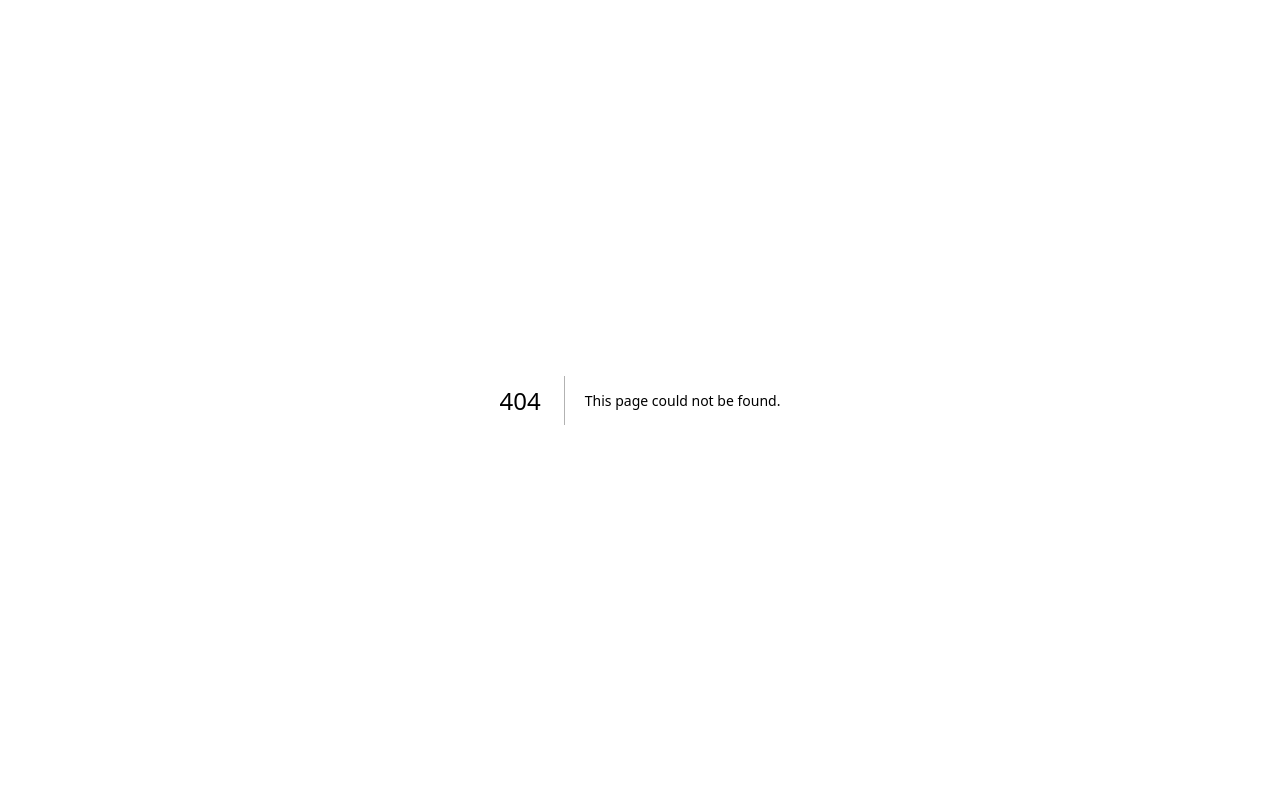
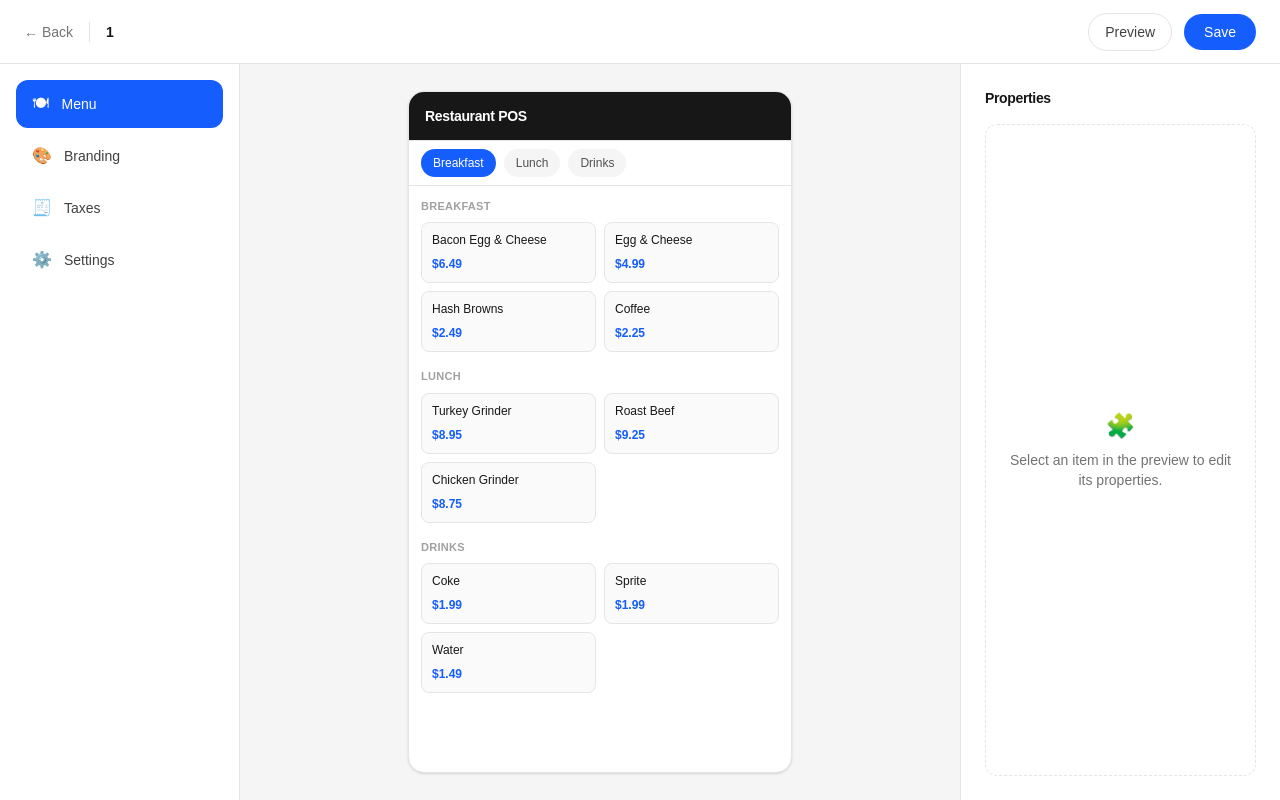
Before and after one commit to aasishjannuaj/pos-canvas, a Next.js app: page /editor/1 in a window 1280 px wide. Before the commit this address had no page. Built offline with nearby package versions, Linux system fonts and the light colour scheme.

Commit message:
Build POS editor shell and live preview

```diff
--- /dev/null
+++ b/app/editor/[id]/page.tsx
@@ -0,0 +1,28 @@
+import EditorShell from "@/components/editor/EditorShell";
+
+const projectNames: Record<string, string> = {
+  restaurant: "Classic Restaurant",
+  cafe: "Cozy Cafe",
+  retail: "Modern Retail",
+  "liquor-store": "Liquor Store Essentials",
+  "food-truck": "Street Food Truck",
+  salon: "Salon & Spa",
+};
+
+function formatFallbackName(id: string): string {
+  return id
+    .split("-")
+    .map((word) => word.charAt(0).toUpperCase() + word.slice(1))
+    .join(" ");
+}
+
+export default async function EditorPage({
+  params,
+}: {
+  params: Promise<{ id: string }>;
+}) {
+  const { id } = await params;
+  const projectName = projectNames[id] ?? formatFallbackName(id);
+
+  return <EditorShell projectName={projectName} />;
+}
--- /dev/null
+++ b/components/editor/EditorPreview.tsx
@@ -0,0 +1,87 @@
+const menuSections = [
+  {
+    name: "Breakfast",
+    items: [
+      { name: "Bacon Egg & Cheese", price: "$6.49" },
+      { name: "Egg & Cheese", price: "$4.99" },
+      { name: "Hash Browns", price: "$2.49" },
+      { name: "Coffee", price: "$2.25" },
+    ],
+  },
+  {
+    name: "Lunch",
+    items: [
+      { name: "Turkey Grinder", price: "$8.95" },
+      { name: "Roast Beef", price: "$9.25" },
+      { name: "Chicken Grinder", price: "$8.75" },
+    ],
+  },
+  {
+    name: "Drinks",
+    items: [
+      { name: "Coke", price: "$1.99" },
+      { name: "Sprite", price: "$1.99" },
+      { name: "Water", price: "$1.49" },
+    ],
+  },
+];
+
+export default function EditorPreview() {
+  return (
+    <div className="flex flex-1 items-center justify-center overflow-auto bg-neutral-100 p-10">
+      <div className="flex aspect-[9/16] w-full max-w-sm flex-col overflow-hidden rounded-2xl border border-neutral-200 bg-white shadow-sm">
+        {/* POS Header */}
+        <div className="flex-none border-b border-neutral-200 bg-neutral-900 px-4 py-3">
+          <span className="text-sm font-semibold tracking-tight text-white">
+            Restaurant POS
+          </span>
+        </div>
+
+        {/* Section Tabs */}
+        <div className="flex flex-none gap-2 border-b border-neutral-200 bg-white px-3 py-2">
+          {menuSections.map((section, index) => (
+            <span
+              key={section.name}
+              className={`rounded-full px-3 py-1.5 text-xs font-medium ${
+                index === 0
+                  ? "bg-blue-600 text-white"
+                  : "bg-neutral-100 text-neutral-600"
+              }`}
+            >
+              {section.name}
+            </span>
+          ))}
+        </div>
+
+        {/* Menu Content */}
+        <div className="flex-1 overflow-y-auto px-3 py-3">
+          <div className="flex flex-col gap-4">
+            {menuSections.map((section) => (
+              <div key={section.name} className="flex flex-col gap-2">
+                <span className="text-[11px] font-semibold uppercase tracking-wide text-neutral-400">
+                  {section.name}
+                </span>
+
+                <div className="grid grid-cols-2 gap-2">
+                  {section.items.map((item) => (
+                    <div
+                      key={item.name}
+                      className="flex flex-col justify-between gap-2 rounded-lg border border-neutral-200 bg-neutral-50 p-2.5"
+                    >
+                      <span className="text-xs font-medium leading-tight text-neutral-900">
+                        {item.name}
+                      </span>
+                      <span className="text-xs font-semibold text-blue-600">
+                        {item.price}
+                      </span>
+                    </div>
+                  ))}
+                </div>
+              </div>
+            ))}
+          </div>
+        </div>
+      </div>
+    </div>
+  );
+}
--- /dev/null
+++ b/components/editor/EditorPropertiesPanel.tsx
@@ -0,0 +1,16 @@
+export default function EditorPropertiesPanel() {
+  return (
+    <aside className="flex w-80 flex-none flex-col gap-4 border-l border-neutral-200 bg-white p-6">
+      <h2 className="text-sm font-semibold tracking-tight text-neutral-900">
+        Properties
+      </h2>
+
+      <div className="flex flex-1 flex-col items-center justify-center gap-2 rounded-xl border border-dashed border-neutral-200 p-6 text-center">
+        <span className="text-2xl">🧩</span>
+        <p className="text-sm text-neutral-500">
+          Select an item in the preview to edit its properties.
+        </p>
+      </div>
+    </aside>
+  );
+}
--- /dev/null
+++ b/components/editor/EditorShell.tsx
@@ -0,0 +1,22 @@
+import EditorTopBar from "./EditorTopBar";
+import EditorSidebar from "./EditorSidebar";
+import EditorPreview from "./EditorPreview";
+import EditorPropertiesPanel from "./EditorPropertiesPanel";
+
+type EditorShellProps = {
+  projectName: string;
+};
+
+export default function EditorShell({ projectName }: EditorShellProps) {
+  return (
+    <div className="flex h-screen flex-col bg-neutral-50">
+      <EditorTopBar projectName={projectName} />
+
+      <div className="flex flex-1 overflow-hidden">
+        <EditorSidebar />
+        <EditorPreview />
+        <EditorPropertiesPanel />
+      </div>
+    </div>
+  );
+}
--- /dev/null
+++ b/components/editor/EditorSidebar.tsx
@@ -0,0 +1,27 @@
+const sections = [
+  { label: "Menu", icon: "🍽" },
+  { label: "Branding", icon: "🎨" },
+  { label: "Taxes", icon: "🧾" },
+  { label: "Settings", icon: "⚙️" },
+];
+
+export default function EditorSidebar() {
+  return (
+    <aside className="flex w-60 flex-none flex-col gap-1 border-r border-neutral-200 bg-white p-4">
+      {sections.map((section, index) => (
+        <button
+          key={section.label}
+          type="button"
+          className={`flex items-center gap-3 rounded-xl px-4 py-3 text-left text-sm font-medium transition-colors focus-visible:outline focus-visible:outline-2 focus-visible:outline-offset-2 focus-visible:outline-blue-600 ${
+            index === 0
+              ? "bg-blue-600 text-white"
+              : "text-neutral-700 hover:bg-neutral-100"
+          }`}
+        >
+          <span className="text-base">{section.icon}</span>
+          {section.label}
+        </button>
+      ))}
+    </aside>
+  );
+}
--- /dev/null
+++ b/components/editor/EditorTopBar.tsx
@@ -0,0 +1,42 @@
+import Link from "next/link";
+
+type EditorTopBarProps = {
+  projectName: string;
+};
+
+export default function EditorTopBar({ projectName }: EditorTopBarProps) {
+  return (
+    <header className="flex h-16 flex-none items-center justify-between border-b border-neutral-200 bg-white px-6">
+      <div className="flex items-center gap-4">
+        <Link
+          href="/dashboard"
+          className="text-sm font-medium text-neutral-500 transition-colors hover:text-neutral-900 focus-visible:outline focus-visible:outline-2 focus-visible:outline-offset-2 focus-visible:outline-blue-600"
+        >
+          ← Back
+        </Link>
+
+        <span className="h-5 w-px bg-neutral-200" />
+
+        <span className="text-sm font-semibold text-neutral-900">
+          {projectName}
+        </span>
+      </div>
+
+      <div className="flex items-center gap-3">
+        <button
+          type="button"
+          className="rounded-full border border-neutral-200 px-4 py-2 text-sm font-medium text-neutral-700 transition-colors hover:border-blue-600 hover:text-blue-600 focus-visible:outline focus-visible:outline-2 focus-visible:outline-offset-2 focus-visible:outline-blue-600"
+        >
+          Preview
+        </button>
+
+        <button
+          type="button"
+          className="rounded-full bg-blue-600 px-5 py-2 text-sm font-medium text-white transition-colors hover:bg-blue-700 focus-visible:outline focus-visible:outline-2 focus-visible:outline-offset-2 focus-visible:outline-blue-600"
+        >
+          Save
+        </button>
+      </div>
+    </header>
+  );
+}
```
